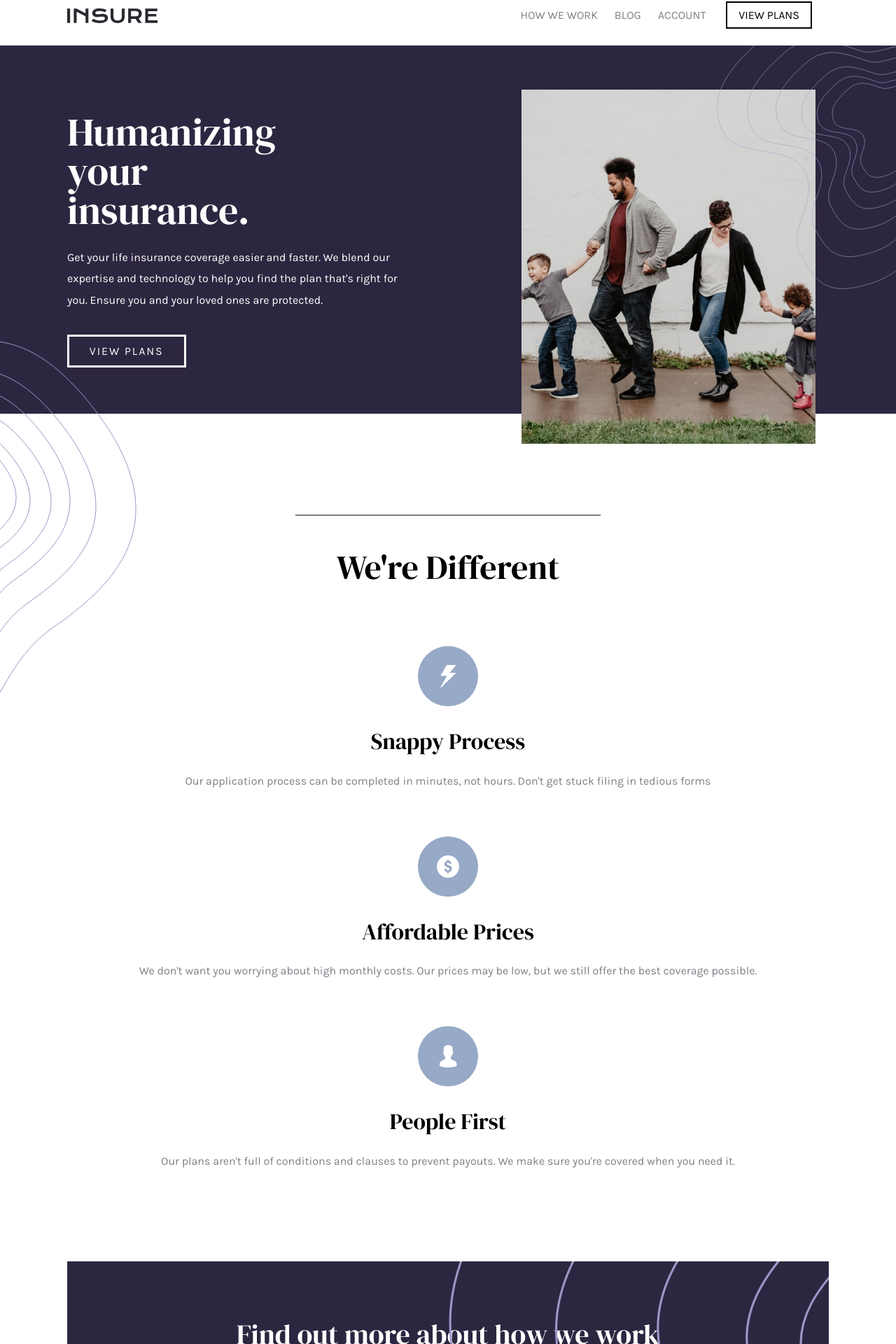
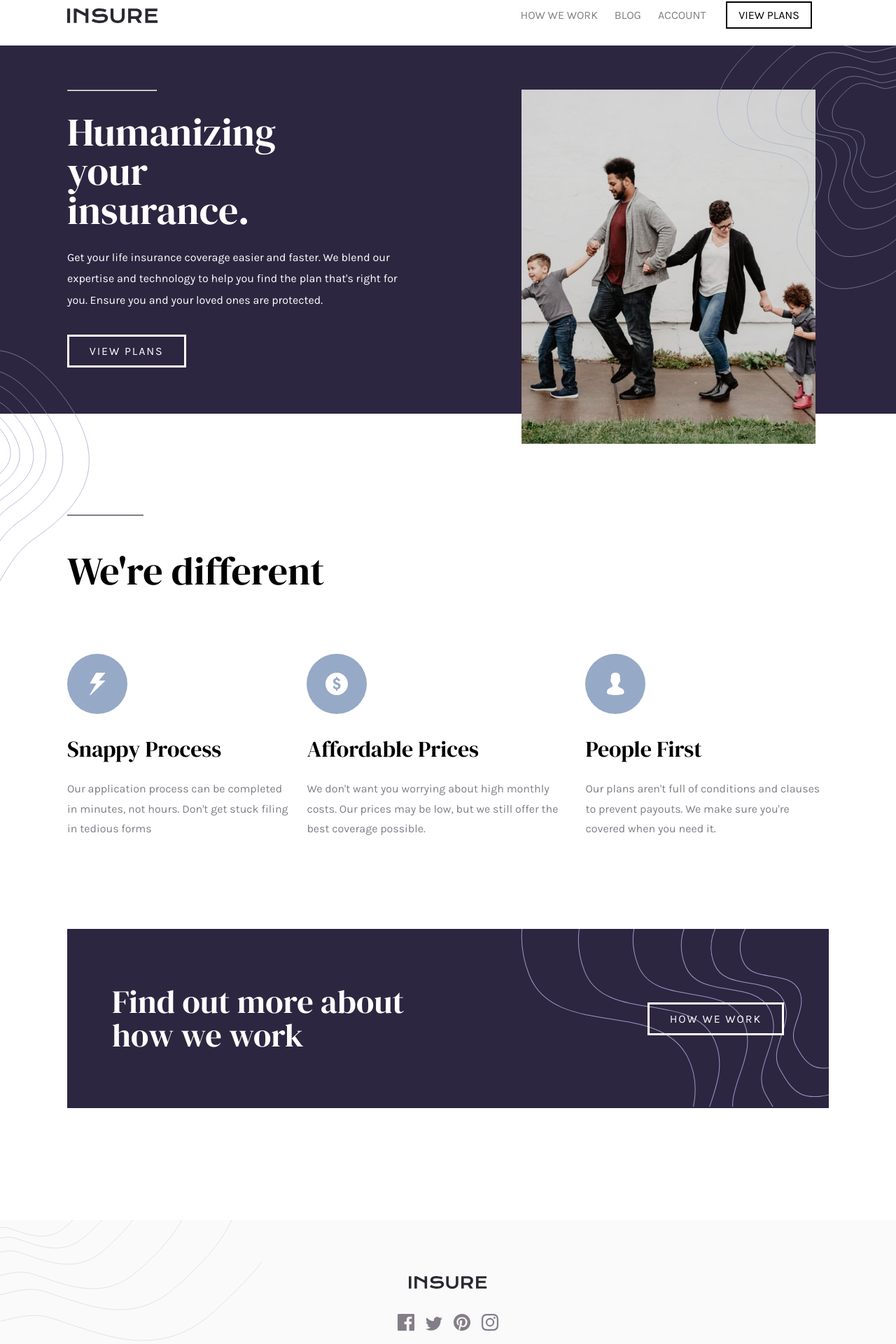
Before and after one commit to ryancodes116/insure-landing-page, a Vue app: page / in a window 1280 px wide. Shown: the part 20-1940 px from the top of the page at 70% size. Built offline with nearby package versions, Linux system fonts and the light colour scheme.

Commit message:
add desktop responsive layout for details section

```diff
--- a/src/components/CallToAction.vue
+++ b/src/components/CallToAction.vue
@@ -1,8 +1,11 @@
 <template>
   <div class="cta">
-    <img src="../assets/images/bg-pattern-how-we-work-mobile.svg" class="pattern" />
-    <h1 class="title">Find out more about how we work</h1>
-    <a href="#" class="button">How We Work</a>
+    <img src="../assets/images/bg-pattern-how-we-work-mobile.svg" class="pattern-mobile" />
+    <img src="../assets/images/bg-pattern-how-we-work-desktop.svg" class="pattern-desktop" />
+    <div class="cta-content">
+      <h1 class="title">Find out more about how we work</h1>
+      <a href="#" class="button">How We Work</a>
+    </div>
   </div>
 </template>
 
@@ -21,11 +24,16 @@ export default {
   color: #fff;
 }
 
-.pattern {
+.pattern-mobile {
   position: absolute;
   top: 0;
   right: 0;
   width: 50%;
+  max-width: 184px;
+}
+
+.pattern-desktop {
+  display: none;
 }
 
 .title {
@@ -43,10 +51,43 @@ export default {
   border: 3px solid #fff;
   padding: 0.7rem 1.8rem;
   cursor: pointer;
+  z-index: 100;
 }
 
 .button:hover {
   background-color: #fff;
   color: hsl(256, 26%, 20%);
 }
+
+/* Media Queries */
+@media (min-width: 990px) {
+  .cta {
+    padding: 5rem 4rem;
+  }
+
+  .pattern-mobile {
+    display: none;
+  }
+
+  .pattern-desktop {
+    display: block;
+    position: absolute;
+    top: 0;
+    right: 0;
+    width: 32%;
+    min-width: 440px;
+  }
+
+  .cta-content {
+    display: flex;
+    justify-content: space-between;
+    align-items: center;
+  }
+
+  .title {
+    font-size: 2.9rem;
+    width: 45%;
+    margin-bottom: 0;
+  }
+}
 </style>
--- a/src/components/DetailCard.vue
+++ b/src/components/DetailCard.vue
@@ -12,7 +12,6 @@
       src="../assets/images/icon-people-first.svg"
       class="card-image"
     />
-
     <h2 class="card-title">{{ detail.title }}</h2>
     <p class="card-text">{{ detail.text }}</p>
   </div>
@@ -50,4 +49,17 @@ export default {
   color: hsl(273, 4%, 51%);
   line-height: 1.8;
 }
+
+/* Media Queries */
+@media (min-width: 990px) {
+  .card {
+    text-align: left;
+    margin-bottom: 0;
+    margin-right: 1.5rem;
+  }
+
+  .card:last-of-type {
+    margin-right: 0;
+  }
+}
 </style>
--- a/src/components/Details.vue
+++ b/src/components/Details.vue
@@ -2,8 +2,11 @@
   <div class="details">
     <div class="details-content container">
       <hr class="line" />
-      <h1 class="title">We're Different</h1>
-      <DetailCard v-for="detail in allDetails" :key="detail.id" :detail="detail" />
+      <h1 class="title">We're different</h1>
+      <div class="cards">
+        <DetailCard v-for="detail in allDetails" :key="detail.id" :detail="detail" />
+      </div>
+
       <CallToAction />
     </div>
   </div>
@@ -41,4 +44,26 @@ export default {
   font-weight: 400;
   margin-bottom: 5rem;
 }
+
+/* Media Queries */
+@media (min-width: 990px) {
+  .details {
+    text-align: left;
+  }
+
+  .line {
+    margin: 0 0 2.5rem;
+    width: 10%;
+  }
+
+  .title {
+    font-size: 3.5rem;
+  }
+
+  .cards {
+    display: flex;
+    justify-content: space-evenly;
+    align-items: center;
+  }
+}
 </style>
--- a/src/components/HeroSection.vue
+++ b/src/components/HeroSection.vue
@@ -17,6 +17,7 @@
       <img src="../assets/images/bg-pattern-intro-right-mobile.svg" class="pattern-right-mobile" />
       <img src="../assets/images/bg-pattern-intro-right-desktop.svg" class="pattern-right-desktop" />
       <div class="container">
+        <hr class="line" />
         <h1 class="title">Humanizing your insurance.</h1>
         <p
           class="text"
@@ -50,6 +51,10 @@ export default {};
   background-color: hsl(256, 26%, 20%);
   padding: 6rem 0 5rem;
   color: #fff;
+}
+
+.line {
+  display: none;
 }
 
 .pattern-left-desktop,
@@ -119,6 +124,15 @@ export default {};
     text-align: left;
   }
 
+  .line {
+    display: block;
+    position: absolute;
+    top: 12%;
+    left: 7.5%;
+    width: 10%;
+    color: #fff;
+  }
+
   .title {
     width: 35%;
     font-size: 3.5rem;
@@ -140,8 +154,9 @@ export default {};
   }
 
   .pattern-left-desktop {
-    bottom: -25rem;
+    bottom: -15rem;
     left: 0;
+    width: 10%;
   }
 
   .pattern-right-desktop {
```
